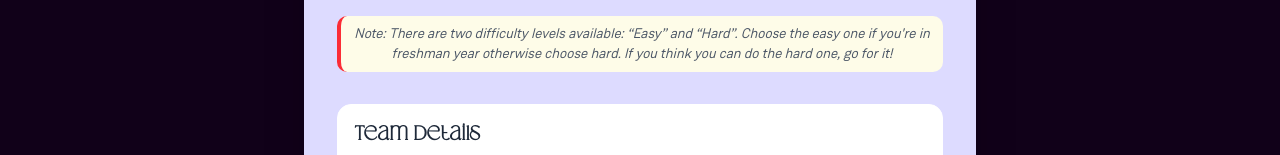
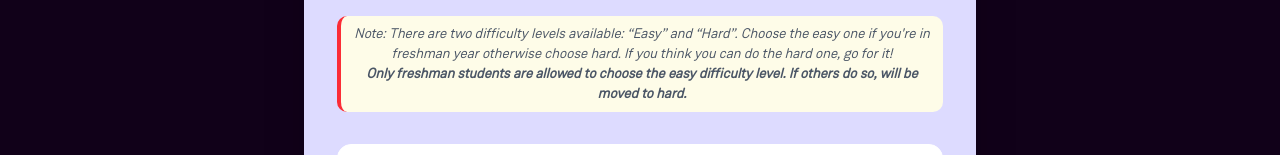
Before and after one commit to css-iba/css-website, a Next.js app: page /Launch in a window 1280 px wide. Shown: the part 413-568 px from the top of the page. Built offline with nearby package versions, Linux system fonts and the light colour scheme; no server answers.

Commit message:
Update page.tsx

```diff
--- a/app/Launch/page.tsx
+++ b/app/Launch/page.tsx
@@ -66,6 +66,8 @@ const RegistrationPage: React.FC = () => {
         <p className="text-center font-text text-sm text-gray-600 mb-8 p-2 rounded-lg bg-yellow-50 border-l-4 border-red-500 italic">
           Note: There are two difficulty levels available: &ldquo;Easy&rdquo; and &ldquo;Hard&rdquo;. Choose the easy one if you&apos;re in freshman year otherwise choose hard.
           If you think you can do the hard one, go for it!
+          <br />
+          <strong>Only freshman students are allowed to choose the easy difficulty level. If others do so, will be moved to hard.</strong>
         </p>
 
         {/* Wrap the form component with FormProvider */}
```
